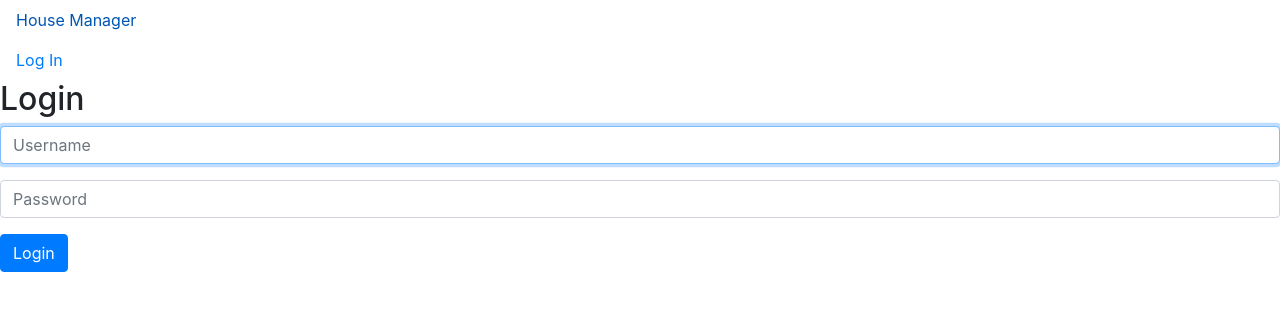
After one commit to crostipunctus/housemouse, a Django app: page /login in a window 1280 px wide. The commit adds this page. Shown: the top 311 px of the page. Run offline with Django 3.2, Linux system fonts and the light colour scheme; some libraries are stand-ins or nearby versions.

Commit message:
started templates

```diff
--- a/housemanager/models.py
+++ b/housemanager/models.py
@@ -1,5 +1,5 @@
 from django.db import models
-from django.contrib.auth.models import AbstractUser, User
+from django.contrib.auth.models import AbstractUser
 from datetime import datetime
 
 # Create your models here.
--- /dev/null
+++ b/housemanager/templates/housemanager/layout.html
@@ -0,0 +1,48 @@
+
+
+{% load static %}
+
+<!DOCTYPE html>
+<html lang="en">
+    <head>
+        <title>{% block title %}House Manager{% endblock %}</title>
+        <link rel="stylesheet" href="https://stackpath.bootstrapcdn.com/bootstrap/4.4.1/css/bootstrap.min.css" integrity="sha384-Vkoo8x4CGsO3+Hhxv8T/Q5PaXtkKtu6ug5TOeNV6gBiFeWPGFN9MuhOf23Q9Ifjh" crossorigin="anonymous">
+        <link href="{% static 'network/styles.css' %}" rel="stylesheet">
+
+        {% block script %}
+        {% endblock %}
+    </head>
+
+    <body>
+
+        <nav class="nav">
+            <a class="nav-link active" href="{% url 'index' %}">House Manager</a>
+        </nav>
+
+              <ul class="nav">
+                {% if user.is_authenticated %}
+                    <li class="nav-item">
+                        <a class="nav-item" href="{{ user.username }}"></a>
+                    </li>
+                {% endif %}
+
+                {% if user.is_authenticated %}
+
+                    <li class="nav-item">
+                        <a class="nav-link" href="{% url 'logout' %}">Log Out</a>
+                    </li>
+
+
+                {% else %}
+                    <li class="nav-item">
+                        <a class="nav-link" href="{% url 'login' %}">Log In</a>
+                    </li>
+
+                {% endif %}
+              </ul>
+              {% block body %}
+          {% endblock %}
+
+
+    </body>
+</html>
--- /dev/null
+++ b/housemanager/templates/housemanager/login.html
@@ -0,0 +1,26 @@
+
+{% extends "housemanager/layout.html" %}
+
+
+{% block body %}
+
+<h2>Login</h2>
+
+    {% if message %}
+        <div>{{ message }}</div>
+    {% endif %}
+
+    <form action="{% url 'login' %}" method="post">
+        {% csrf_token %}
+        <div class="form-group">
+            <input autofocus class="form-control" type="text" name="username" placeholder="Username">
+        </div>
+        <div class="form-group">
+            <input class="form-control" type="password" name="password" placeholder="Password">
+        </div>
+        <input class="btn btn-primary" type="submit" value="Login">
+    </form>
+
+
+
+{% endblock %}
--- a/housemanager/urls.py
+++ b/housemanager/urls.py
@@ -3,5 +3,7 @@ from django.urls import path
 from . import views
 
 urlpatterns = [
-    path('', views.index, name='index'),
+    path("", views.index, name="index"),
+    path("login", views.login_view, name="login"),
+    path("logout", views.logout_view, name="logout"),
 ]
--- a/housemanager/views.py
+++ b/housemanager/views.py
@@ -1,9 +1,45 @@
-from django.shortcuts import render
-from django.http import HttpResponse
+from django.contrib.auth import authenticate, login, logout
+from django.db import IntegrityError
+from django.http import HttpResponse, HttpResponseRedirect, JsonResponse
+from django.shortcuts import render, redirect
+from django.urls import reverse
+from django.contrib.auth.decorators import login_required
+from datetime import datetime
+from django.core.paginator import Paginator
+from django.views.decorators.csrf import csrf_exempt
+from django.http import JsonResponse
 from .models import Dogs
+from django.db.models import Count, F, Value
+import json
 
 def index(request):
     dogs = Dogs.objects.all()
-    return render(request, 'housemanager/index.html', {
-        "dogs": dogs
+    user = request.user
+    return render(request, "housemanager/index.html", {
+        "dogs": dogs,
+        "user": user
     })
+
+def login_view(request):
+    if request.method == "POST":
+
+        # Attempt to sign user in
+        username = request.POST["username"]
+        password = request.POST["password"]
+        user = authenticate(request, username=username, password=password)
+
+        # Check if authentication successful
+        if user is not None:
+            login(request, user)
+            return HttpResponseRedirect(reverse("index"))
+        else:
+            return render(request, "housemanager/login.html", {
+                "message": "Invalid username and/or password."
+            })
+    else:
+        return render(request, "housemanager/login.html")
+
+
+def logout_view(request):
+    logout(request)
+    return HttpResponseRedirect(reverse("index"))
--- a/housemouse/settings.py
+++ b/housemouse/settings.py
@@ -11,6 +11,7 @@ https://docs.djangoproject.com/en/3.1/ref/settings/
 """
 
 from pathlib import Path
+import os
 
 # Build paths inside the project like this: BASE_DIR / 'subdir'.
 BASE_DIR = Path(__file__).resolve().parent.parent
@@ -31,7 +32,7 @@ ALLOWED_HOSTS = []
 # Application definition
 
 INSTALLED_APPS = [
-    'housemanager.apps.HousemanagerConfig',
+    'housemanager',
     'django.contrib.admin',
     'django.contrib.auth',
     'django.contrib.contenttypes',
@@ -82,6 +83,8 @@ DATABASES = {
 }
 
 
+
+
 # Password validation
 # https://docs.djangoproject.com/en/3.1/ref/settings/#auth-password-validators
 
--- a/housemouse/urls.py
+++ b/housemouse/urls.py
@@ -17,6 +17,6 @@ from django.contrib import admin
 from django.urls import path, include
 
 urlpatterns = [
-    path('housemanager/', include('housemanager.urls')),
-    path('admin/', admin.site.urls),
+    path("", include("housemanager.urls")),
+    path("admin/", admin.site.urls),
 ]
```
Also changed, not shown: housemanager/templates/housemanager/index.html (+9 -32 lines), db.sqlite3, housemanager/templates/housemanager/static/index.js (added), housemanager/templates/housemanager/static/styles.css (added).
